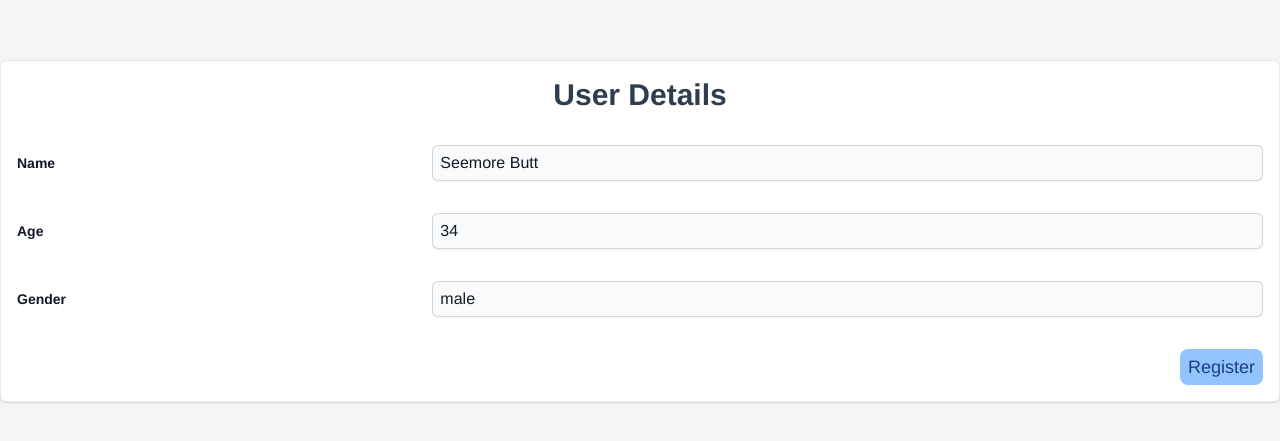
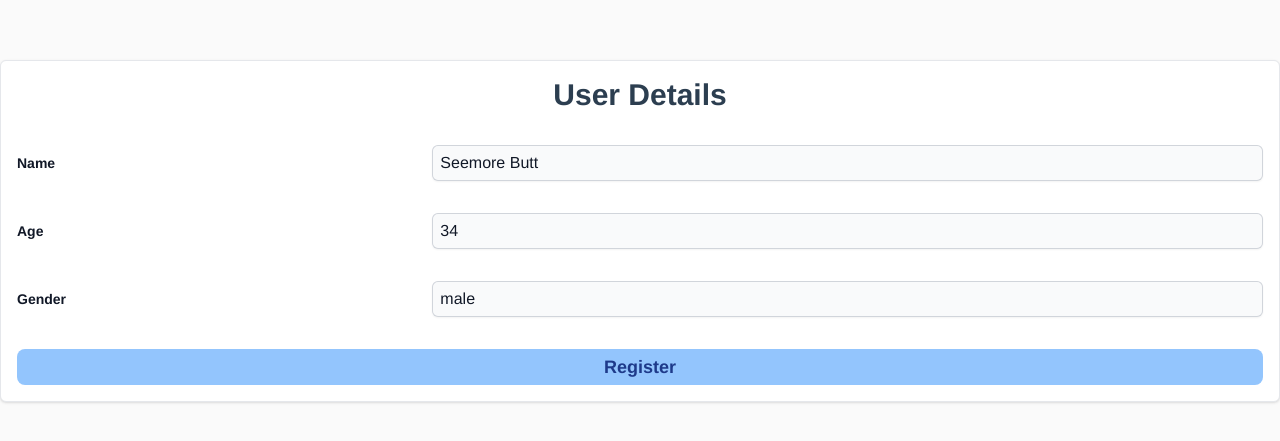
Before and after one commit to itnderary/frontend, a Vue app: page /register in a window 1280 px wide. Shown: the part 169-610 px from the top of the page. Built offline with nearby package versions, Linux system fonts and the light colour scheme.

Commit message:
menu changes

```diff
--- a/src/App.vue
+++ b/src/App.vue
@@ -13,7 +13,7 @@ export default {
 
 <style>
 body {
-  @apply bg-neutral-100;
+  @apply bg-neutral-50;
 }
 #app {
   font-family: Avenir, Helvetica, Arial, sans-serif;
--- a/src/views/UserRegister.vue
+++ b/src/views/UserRegister.vue
@@ -18,7 +18,7 @@
           <input type="text" class="block w-2/3 rounded-md border-0 bg-gray-50 py-1.5 px-2 text-gray-900 shadow-sm ring-1 ring-inset ring-gray-300 placeholder:text-gray-400 text-md" :value="gender" id="gender" />
         </div>
         <div class="flex justify-end">
-          <button class="bg-blue-300 py-1 px-2 rounded-lg text-blue-900 font-medium hover:bg-blue-400 text-lg" @click="register">Register</button>
+          <button class="bg-blue-300 py-1 px-2 rounded-lg text-blue-900 font-semibold hover:bg-blue-400 text-lg w-full" @click="register">Register</button>
         </div>
       </form>
     </div>
```
